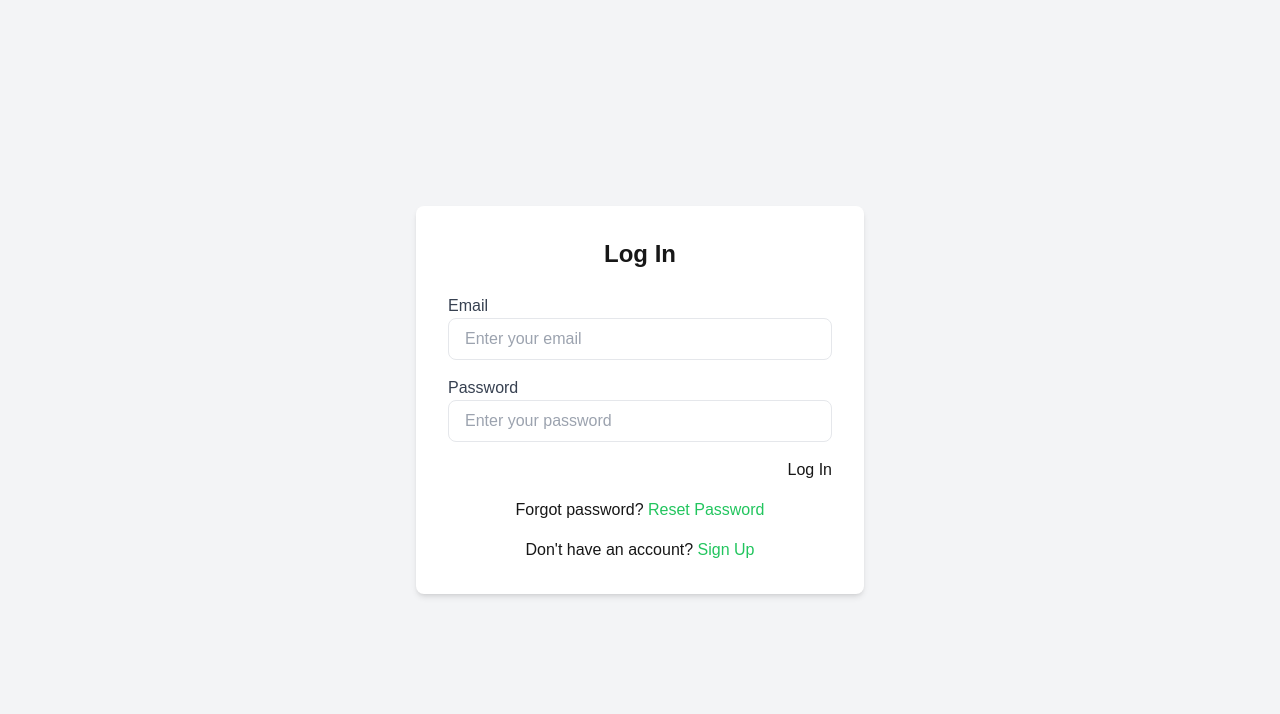
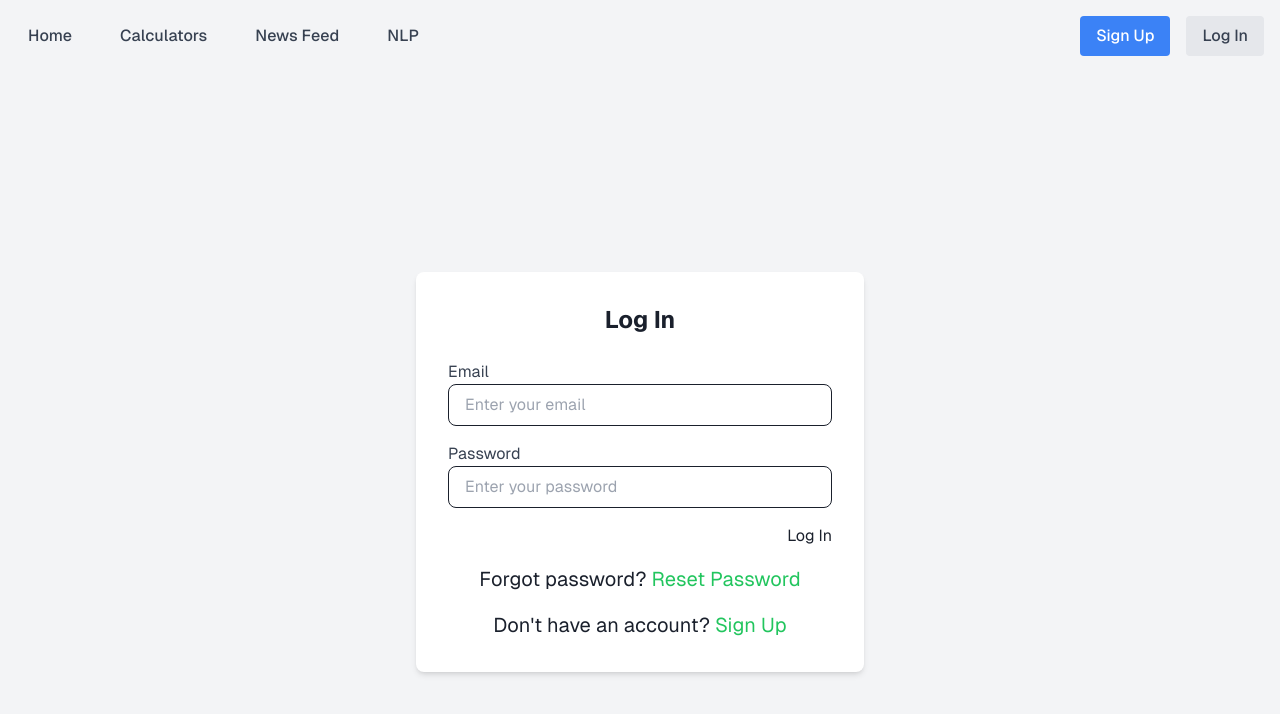
Before and after one commit to thwtchdctr/EMU481W, a Next.js app: page /login in a window 1280 px wide. Shown: the top 714 px of the page. Built offline with nearby package versions, Linux system fonts and the light colour scheme.

Commit message:
UI Changes

```diff
--- a/app/globals.css
+++ b/app/globals.css
@@ -3,22 +3,90 @@
 @tailwind utilities;
 
 :root {
-  --background: #ffffff;
-  --foreground: #171717;
+  --background: #f4f8fb;
+  --foreground: #1a202c;
+  --primary: #0a7c27;
+  --secondary: #0fa623;
+  --accent: #ffffff;
 }
 
 @media (prefers-color-scheme: dark) {
   :root {
     --background: #0a0a0a;
     --foreground: #ededed;
+    --primary: #013b1c;
+    --secondary: #026a6b;
+    --accent: #1a1a1a;
   }
 }
 
 body {
   color: var(--foreground);
   background: var(--background);
-  font-family: Arial, Helvetica, sans-serif;
+  font-family: var(--font-geist-sans), Arial, Helvetica, sans-serif;
+  margin: 0;
+  padding: 0;
+  box-sizing: border-box;
 }
+
+header {
+  background-color: var(--accent);
+  box-shadow: 0 4px 6px rgba(0, 0, 0, 0.1);
+}
+
+nav a {
+  color: var(--foreground);
+  font-weight: 500;
+  padding: 8px 12px;
+  text-decoration: none;
+  transition: color 0.3s ease;
+}
+
+nav a:hover {
+  color: var(--primary);
+}
+
+nav .button {
+  background-color: var(--primary);
+  color: var(--accent);
+  padding: 8px 16px;
+  border-radius: 8px;
+  transition: background-color 0.3s ease;
+}
+
+nav .button:hover {
+  background-color: var(--secondary);
+}
+
+section {
+  position: relative;
+  height: 80vh;
+  background: var(--background);
+  display: flex;
+  align-items: center;
+  justify-content: center;
+  text-align: center;
+}
+
+h1 {
+  color: var(--primary);
+  font-size: 4rem;
+  font-weight: bold;
+}
+
+p {
+  color: var(--foreground);
+  font-size: 1.25rem;
+  margin-top: 16px;
+}
+
+input,
+textarea {
+  color: black;
+  background-color: transparent;
+  border: 1px solid var(--foreground);
+}
+
 
 @layer utilities {
   .text-balance {
--- a/app/layout.tsx
+++ b/app/layout.tsx
@@ -14,8 +14,8 @@ const geistMono = localFont({
 });
 
 export const metadata: Metadata = {
-  title: "Create Next App",
-  description: "Generated by create next app",
+  title: "Financial Literacy Website",
+  description: "Learn to manage your finances effectively",
 };
 
 export default function RootLayout({
@@ -28,7 +28,24 @@ export default function RootLayout({
       <body
         className={`${geistSans.variable} ${geistMono.variable} antialiased`}
       >
-        {children}
+        <header className="w-full bg-gray-100 shadow-md">
+          <nav className="container mx-auto p-4 flex justify-between items-center">
+            <div className="flex space-x-6">
+              <a href="/" className="text-gray-700 hover:text-blue-500">Home</a>
+              <a href="/calculators" className="text-gray-700 hover:text-blue-500">Calculators</a>
+              <a href="/news" className="text-gray-700 hover:text-blue-500">News Feed</a>
+              <a href="/nlp" className="text-gray-700 hover:text-blue-500">NLP</a>
+            </div>
+            <div className="flex space-x-4">
+              <a href="/signup" className="bg-blue-500 text-white px-4 py-2 rounded hover:bg-blue-600">Sign Up</a>
+              <a href="/login" className="bg-gray-200 text-gray-700 px-4 py-2 rounded hover:bg-gray-300">Log In</a>
+            </div>
+          </nav>
+        </header>
+
+        <main>
+          {children}
+        </main>
       </body>
     </html>
   );
--- a/app/lib/logoutHook.ts
+++ b/app/lib/logoutHook.ts
@@ -1,19 +1,19 @@
-import { auth } from './firebase'; // Import Firebase auth instance
+import { auth } from './firebase';
 import { signOut } from 'firebase/auth';
 import { useRouter } from 'next/navigation';
 
-export const logoutHook = () => {
-    const router = useRouter(); // useRouter is only used within this hook, which is a valid usage of hooks
+export const useLogoutHook = () => {
+    const router = useRouter();
 
     const logout = async () => {
       try {
-        await signOut(auth); // Sign out the current user
+        await signOut(auth);
         console.log('User logged out successfully');
-        router.push('/'); // Redirect to the homepage after logout
+        router.push('/');
       } catch (error) {
         console.error('Error logging out:', error);
       }
     };
 
-    return logout; // Return the logout function
-  };
+    return logout;
+};
--- a/app/page.tsx
+++ b/app/page.tsx
@@ -1,33 +1,24 @@
-//TO-DO: On browser/app exit, logout
+"use client";
 
-
-"use client" //Client component
-
-//Import statements
 import { useRouter } from 'next/router';
 import { useState, useEffect } from 'react';
 import { auth, db } from './lib/firebase';
 import { onAuthStateChanged, User } from "firebase/auth";
 import { doc, getDoc } from "firebase/firestore";
-import { logoutHook } from "./lib/logoutHook";
+import { useLogoutHook } from "./lib/logoutHook";
 
 export default function Home() {
-
-  //Variable for user state, represents if user is logged in or not. Either a User or null, initialized to null
   const [user, setUser] = useState<User | null>(null);
-
-  const[userFullName, setUserFullName] = useState<string | null>(null);
-
-  const logout = logoutHook();
-
+  const [userFullName, setUserFullName] = useState<string | null>(null);
+  const logout = useLogoutHook();
 
   const fetchUserFullName = async (uid: string) => {
     try {
-      const docRef = doc(db, 'users', uid); // Reference to the user's document in Firestore
-      const docSnap = await getDoc(docRef); // Fetch the document
+      const docRef = doc(db, 'users', uid);
+      const docSnap = await getDoc(docRef);
       if (docSnap.exists()) {
         const data = docSnap.data();
-        setUserFullName(data?.name || null); // Set the user's name if found
+        setUserFullName(data?.name || null);
       } else {
         console.log('No such document!');
       }
@@ -36,15 +27,12 @@ export default function Home() {
     }
   };
 
-  //Unsure what useEffect does, Stack Overflow told me to
   useEffect(() => {
-    console.log('Current user:', auth.currentUser);
     const unsubscribe = onAuthStateChanged(auth, (user) => {
-      console.log('onAuthStateChanged fired, user is: ', user); //Console debug statement
-      if(user){
+      if (user) {
         setUser(user);
         fetchUserFullName(user.uid);
-      } else{
+      } else {
         setUser(null);
         setUserFullName(null);
       }
@@ -53,21 +41,21 @@ export default function Home() {
     return () => unsubscribe();
   }, []);
 
-  //UI
   return (
-    <div style={{ height: '100vh', display: 'flex', justifyContent: 'center', alignItems: 'center', flexDirection: 'column' }}>
-      <h2 style={{ marginTop: '60px' }}>Welcome to the Financial Literacy Website</h2>
+    <div>
+      <section className="relative bg-gray-200 h-screen flex justify-center items-center">
+        <img
+          src="https://img.freepik.com/free-vector/gradient-screensaver-green-tones_23-2148368885.jpg"
+          alt="Financial Literacy"
+          className="absolute inset-0 w-full h-full object-cover opacity-75"
+        />
+        <div className="relative z-10 text-center">
+          <h1 className="text-5xl font-bold text-white">Financial Literacy Website</h1>
+        </div>
+      </section>
 
-      {/* Conditionally render login state */}
-      <div style={{ marginTop: '20px' }}>
-        {user ? (
-          <p>You are logged in as: {userFullName}</p>
-        ) : (
-          <p>You are not logged in.</p>
-        )}
-      </div>
       <div className="text-right">
-            <button className="button" onClick={logout}>Logout</button>
+        <button className="button" onClick={logout}>Logout</button>
       </div>
     </div>
   );
```
